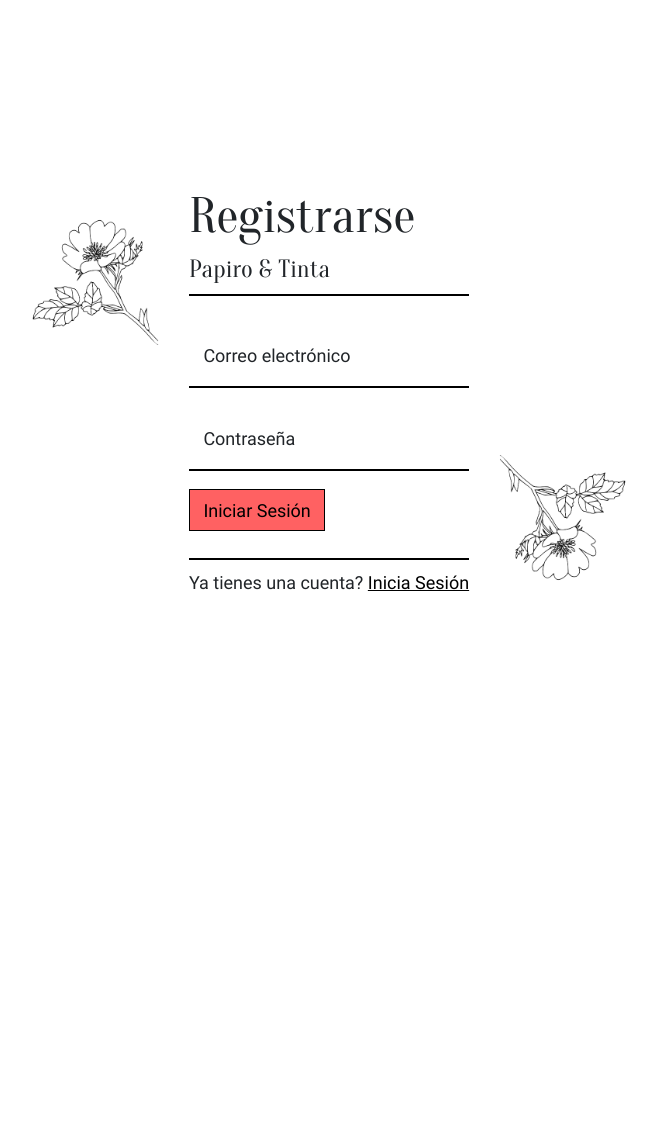
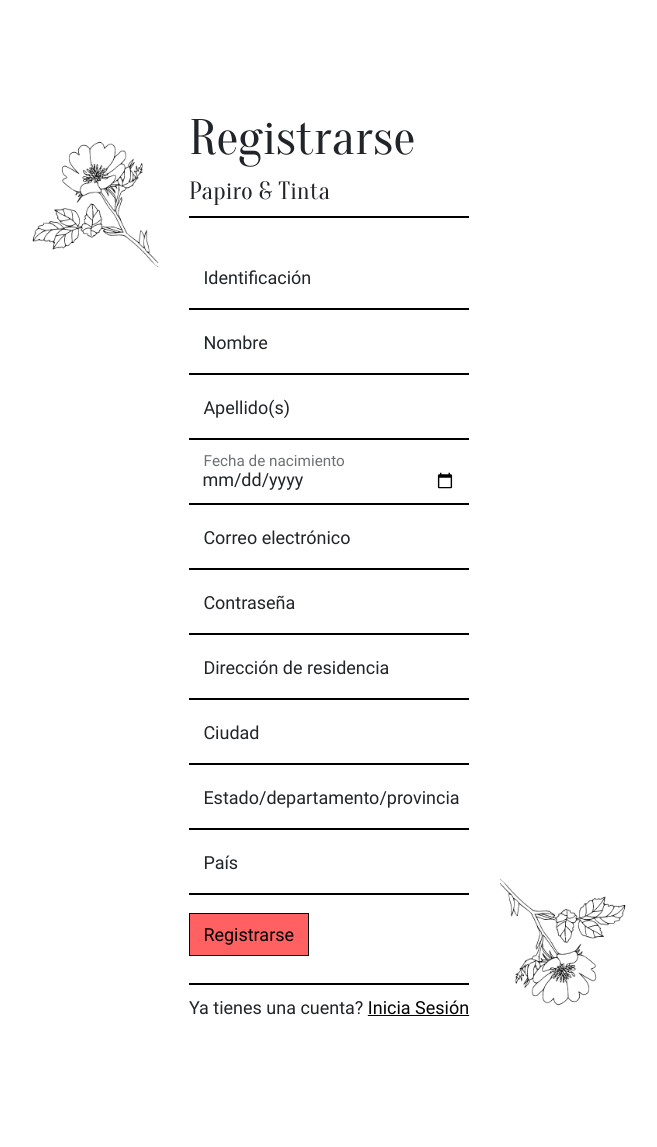
Before and after one commit to SebasVM123/Papiro-Tinta-Proyect, a Django app: page /registrarse/ in a window 1280 px wide. Shown: the whole page, without its empty margins (311-968 px from the left). Before the commit the page ends 591 px from the top, so only its background shows below. Run offline with Django 4.2, Linux system fonts and the light colour scheme.

Commit message:
Feat: agrega todos los campos requeridos para registrarse y un archivo de lista de issues

```diff
--- a/Papiro_Tinta/main/templates/main/login.html
+++ b/Papiro_Tinta/main/templates/main/login.html
@@ -32,11 +32,11 @@
 			        <form class="py-4" id="login-form" method="post">
 				        {% csrf_token %}
 				        <div class="form-floating mb-3">
-					        <input type="email" class="form-control custom-input-b" id="floatingInput" name="email" placeholder="name@example.com" required pattern="[^@\s]+@(?!.*\.{2,})(?!.*-{2,})[^@\s]+\.[a-zA-Z]{2,}" title="No es un correo electrónico válido.">
-					        <label for="floatingInput">Correo electrónico</label>
+					        <input type="email" class="form-control custom-input-b" id="floatingEmail" name="email" placeholder="nombre@example.com" required pattern="[^@\s]+@(?!.*\.{2,})(?!.*-{2,})[^@\s]+\.[a-zA-Z]{2,}" title="No es un correo electrónico válido.">
+					        <label for="floatingEmail">Correo electrónico</label>
 				        </div>
 				        <div class="form-floating">
-					        <input type="password" class="form-control custom-input-b" id="floatingPassword" name="password" placeholder="Password" required pattern="(?=.*[A-Za-z])(?=.*\d)[A-Za-z\d\S]{4,}" title="La contraseña debe tener mínimo 8 caracteres y tener al menos una letra y un número">
+					        <input type="password" class="form-control custom-input-b" id="floatingPassword" name="password" placeholder="contraseña" required pattern="(?=.*[A-Za-z])(?=.*\d)[A-Za-z\d\S]{4,}" title="La contraseña debe tener mínimo 8 caracteres y tener al menos una letra y un número">
 					        <label for="floatingPassword">Contraseña</label>
 				        </div>
 				        <button type="submit" class="btn btn-primary mt-3 custom-button">Iniciar Sesión</button>
--- a/Papiro_Tinta/main/templates/main/register.html
+++ b/Papiro_Tinta/main/templates/main/register.html
@@ -18,8 +18,8 @@
 	<link href="{% static 'css/style.css' %}" rel="stylesheet">
 </head>
 <body>
-	<main>
-		<div class="container d-flex justify-content-center align-items-center vh-100" id="signup-container">
+	<main class="my-5 py-5">
+		<div class="container d-flex justify-content-center align-items-center" id="signup-container">
 			<div class="row justify-content-center">
 				<div class="col col-2 d-none d-sm-none d-md-block align-self-start">
 					<div class="image-container">
@@ -31,15 +31,47 @@
 					<h2 class="title-3">Papiro & Tinta</h2>
 			        <form class="py-4" id="login-form" method="post">
 				        {% csrf_token %}
-				        <div class="form-floating mb-3">
-					        <input type="email" class="form-control custom-input-bb" id="floatingInput" name="email" placeholder="name@example.com" required pattern="[^@\s]+@(?!.*\.{2,})(?!.*-{2,})[^@\s]+\.[a-zA-Z]{2,}" title="No es un correo electrónico válido.">
-					        <label for="floatingInput">Correo electrónico</label>
+				        <div class="form-floating">
+					        <input type="text" class="form-control custom-input-bb" id="floatingDNI" name="dni" placeholder="identificación" required pattern="\d{3,20}" title="El número de identificación solo debe estar compuesto de números, sin espacios y tener una longitud de entre 3 y 20 caracteres">
+					        <label for="floatingDNI">Identificación</label>
 				        </div>
 				        <div class="form-floating">
-					        <input type="password" class="form-control custom-input-bb" id="floatingPassword" name="password" placeholder="Password" required pattern="(?=.*[A-Za-z])(?=.*\d)[A-Za-z\d\S]{4,}" title="La contraseña debe tener mínimo 8 caracteres y tener al menos una letra y un número">
+					        <input type="text" class="form-control custom-input-bb" id="floatingName" name="name" placeholder="nombre" required pattern="([a-zA-Z]*\s?){1,2}" title="El nombre solo debe estar compuesto de letras y son admitidos máximo 2 nombres">
+					        <label for="floatingName">Nombre</label>
+				        </div>
+				        <div class="form-floating">
+					        <input type="text" class="form-control custom-input-bb" id="floatingLastName" name="lastname" placeholder="apellido(s)" required pattern="([a-zA-Z]*\s?){1,2}" title="El apellido solo debe estar compuesto de letras y son admitidos máximo 2 apellidos">
+					        <label for="floatingLastName">Apellido(s)</label>
+				        </div>
+				        <div class="form-floating">
+					        <input type="date" class="form-control custom-input-bb" id="floatingBirthdate" name="birthdate" placeholder="fecha de nacimiento" required>
+					        <label for="floatingBirthdate">Fecha de nacimiento</label>
+				        </div>
+				        <div class="form-floating">
+					        <input type="email" class="form-control custom-input-bb" id="floatingEmail" name="email" placeholder="name@example.com" required pattern="[^@\s]+@(?!.*\.{2,})(?!.*-{2,})[^@\s]+\.[a-zA-Z]{2,}" title="No es un correo electrónico válido.">
+					        <label for="floatingEmail">Correo electrónico</label>
+				        </div>
+				        <div class="form-floating">
+					        <input type="password" class="form-control custom-input-bb" id="floatingPassword" name="password" placeholder="contraseña" required pattern="(?=.*[A-Za-z])(?=.*\d)[A-Za-z\d\S]{4,}" title="La contraseña debe tener mínimo 8 caracteres y tener al menos una letra y un número.">
 					        <label for="floatingPassword">Contraseña</label>
 				        </div>
-				        <button type="submit" class="btn btn-primary mt-3 custom-button">Iniciar Sesión</button>
+				        <div class="form-floating">
+					        <input type="text" class="form-control custom-input-bb" id="floatingAddress" name="address" placeholder="dirección de residencia" required>
+					        <label for="floatingAddress">Dirección de residencia</label>
+				        </div>
+				        <div class="form-floating">
+					        <input type="text" class="form-control custom-input-bb" id="floatingCity" name="city" placeholder="ciudad de residencia" required pattern="([a-zA-Z]*\s?)*" title="Solo se aceptan letras en este campo">
+					        <label for="floatingCity">Ciudad</label>
+				        </div>
+				        <div class="form-floating">
+					        <input type="text" class="form-control custom-input-bb" id="floatingProvince" name="province" placeholder="estado/departamento/provincia de residencia" required pattern="([a-zA-Z]*\s?)*" title="Solo se aceptan letras en este campo">
+					        <label for="floatingProvince">Estado/departamento/provincia</label>
+				        </div>
+				        <div class="form-floating">
+					        <input type="text" class="form-control custom-input-bb" id="floatingCountry" name="country" placeholder="país de residencia" required pattern="([a-zA-Z]*\s?)*" title="Solo se aceptan letras en este campo">
+					        <label for="floatingProvince">País</label>
+				        </div>
+				        <button type="submit" class="btn btn-primary mt-3 custom-button">Registrarse</button>
 			        </form>
 			        <p class="mt-2">Ya tienes una cuenta? <a href="{% url 'login_url' %}" class="mt-2 custom-link">Inicia Sesión</a></p>
 				</div>
--- a/Papiro_Tinta/static/css/style.css
+++ b/Papiro_Tinta/static/css/style.css
@@ -174,7 +174,7 @@ footer {
 }
 
 #login-box {
-    max-width: 400px;
+    min-width: 400px;
 }
 
 #login-box form {
--- /dev/null
+++ b/issues.txt
@@ -0,0 +1,2 @@
+iss1: el texto de los inputs se puede seleccionar, cuando no deberia
+iss2: el separador del form de registro es igual que el separador de cada input, hacerlo mas grande
```
